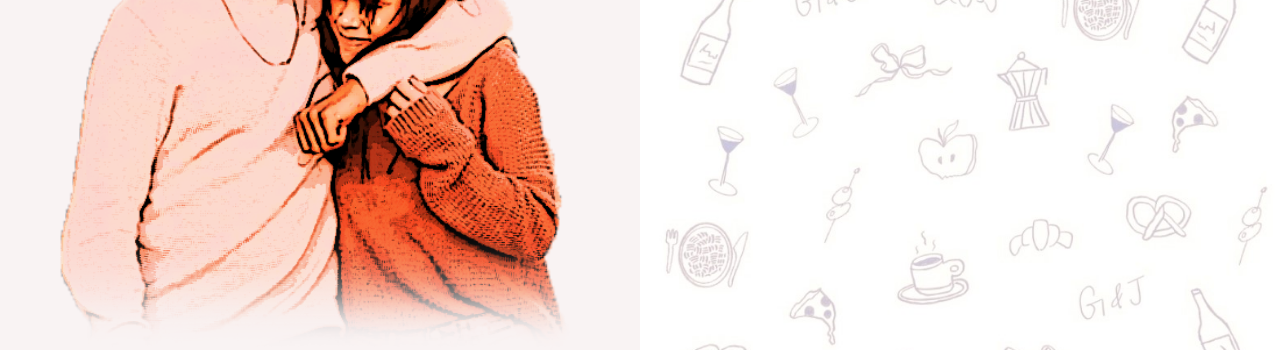
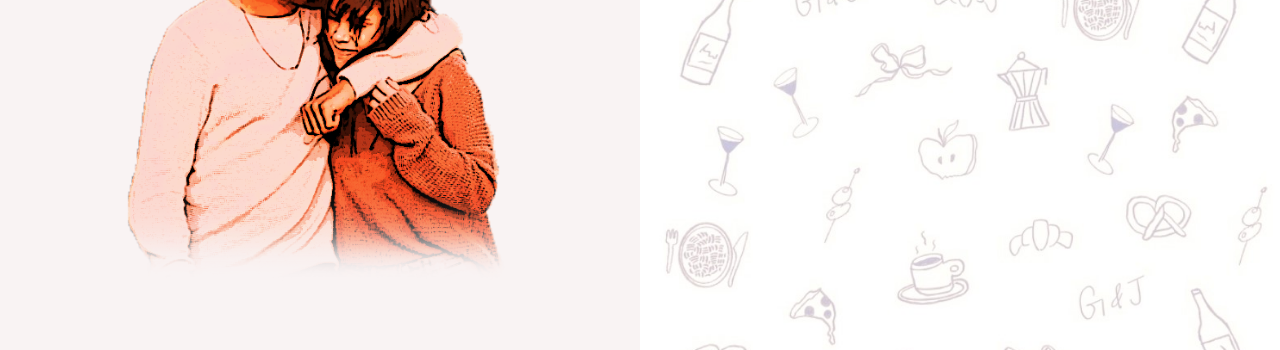
Before and after one commit to jeffjerez/jg, a plain HTML site: page index.html in a window 1280 px wide. Shown: the top 350 px of the page. Drawn offline with Linux system fonts and the light colour scheme.

Commit message:
Update index.html

```diff
--- a/index.html
+++ b/index.html
@@ -52,6 +52,12 @@
         p strong {
             font-size: 1.1em;
             color: #5c4692;
+        }
+
+        img {
+            width: 400px;
+            height: auto;
+            margin: 0 auto;
         }
 
         h1 {
```
